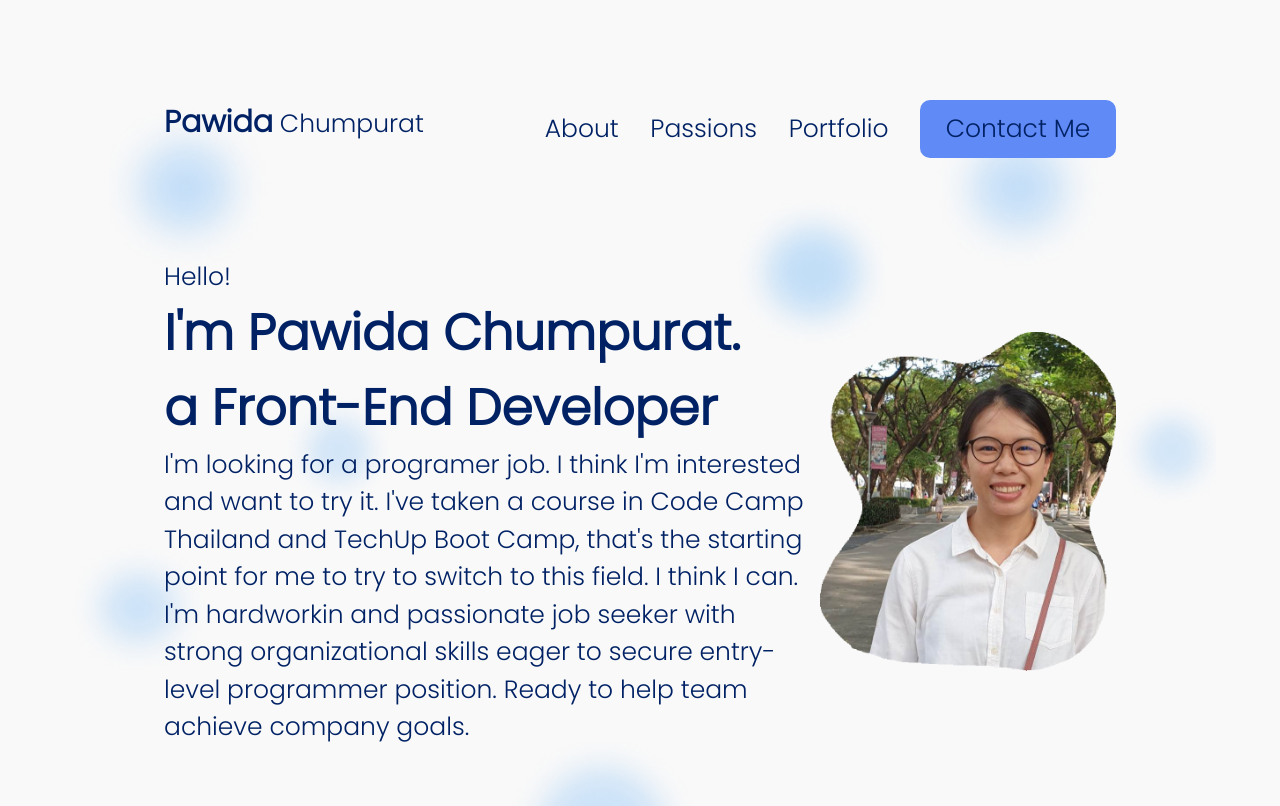
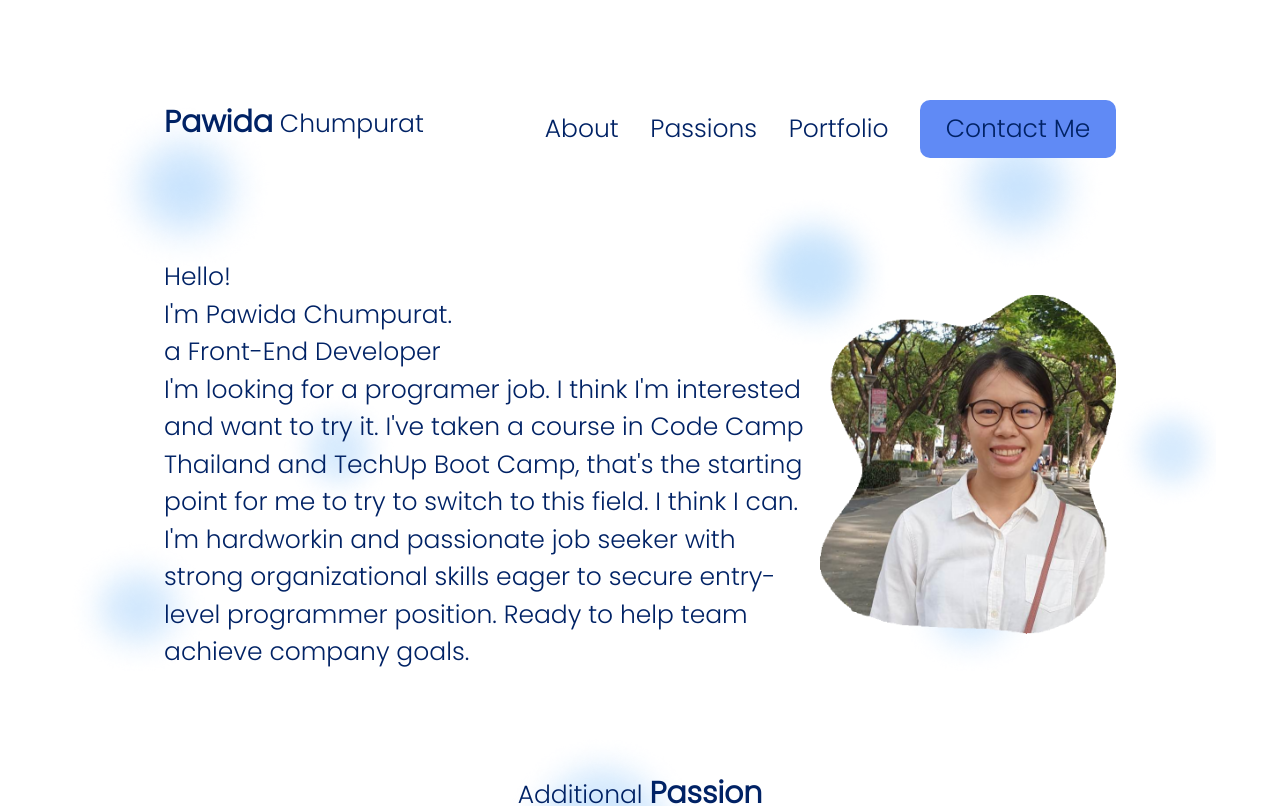
Before and after one commit to pawidachum/pawida_resume, a React (Vite) app: page / in a window 1280 px wide. Shown: the top 806 px of the page. Built offline with nearby package versions, Linux system fonts and the light colour scheme; a web font is replaced by a local one.

Commit message:
add(index.html): install tailwind

```diff
--- a/index.html
+++ b/index.html
@@ -4,7 +4,8 @@
     <meta charset="UTF-8" />
     <link rel="icon" type="image/svg+xml" href="/vite.svg" />
     <meta name="viewport" content="width=device-width, initial-scale=1.0" />
-    <title>Vite + React</title>
+    <script src="https://cdn.tailwindcss.com"></script>
+    <title>pawida_resume</title>
   </head>
   <body>
     <div id="root"></div>
--- a/src/component/NavBar.jsx
+++ b/src/component/NavBar.jsx
@@ -3,7 +3,7 @@ import { Link } from "react-router-dom";
 function NavBar(){
     return (
         <div className="navbar">
-                <div><Link className="profile-link" to="/"><strong>Pawida</strong> Chumpurat</Link></div>
+                <div><Link className="" to="/"><strong>Pawida</strong> Chumpurat</Link></div>
                 <div className="nav-link">
                     <Link className="about-link" to="/aboutme">About</Link>
                     <Link className="passions-link" to="/passions">Passions</Link>
--- a/src/index.css
+++ b/src/index.css
@@ -8,5 +8,5 @@
 
   color-scheme: light dark;
   color: #002265;
-  background-color: #f9f9f9;
+  background-color: #ffffff;
 }
```
Also changed, not shown: src/page/HomePage.jsx (added, +21 -0 lines).
